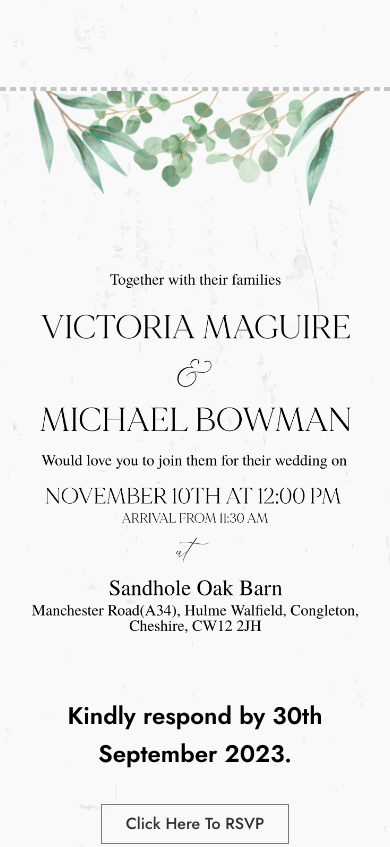
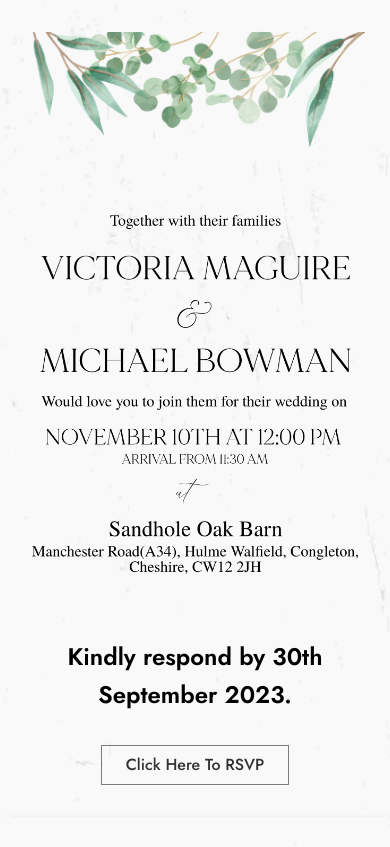
Before and after one commit to mbowman100/Bowman-Wedding-HTML, a website built with Parcel: page index.html in a window 390 px wide. Shown: the top 847 px of the page. Built offline with nearby package versions, Linux system fonts and the light colour scheme.

Commit message:
Commit from TeleportHQ

```diff
--- a/index.css
+++ b/index.css
@@ -21,9 +21,6 @@
 .home-body {
   flex: 1;
   width: 700px;
-}
-.home-max-width {
-  border: 2px dashed rgba(120, 120, 120, 0.4);
 }
 .home-image {
   width: 100%;
@@ -92,7 +89,7 @@
 }
 @media(max-width: 479px) {
   .home-container {
-    padding-top: 55px;
+    padding-top: 0px;
   }
   .home-main {
     flex: 1;
--- a/index.html
+++ b/index.html
@@ -42,7 +42,7 @@
       <div class="home-container">
         <div class="home-main">
           <div class="home-body section-container column">
-            <div class="home-max-width max-width-container"></div>
+            <div class="max-width-container home-max-width"></div>
             <img src="public/header-1800h.png" alt="image" class="home-image" />
             <img src="public/full-1800h.png" alt="image" class="home-image1" />
           </div>
```
